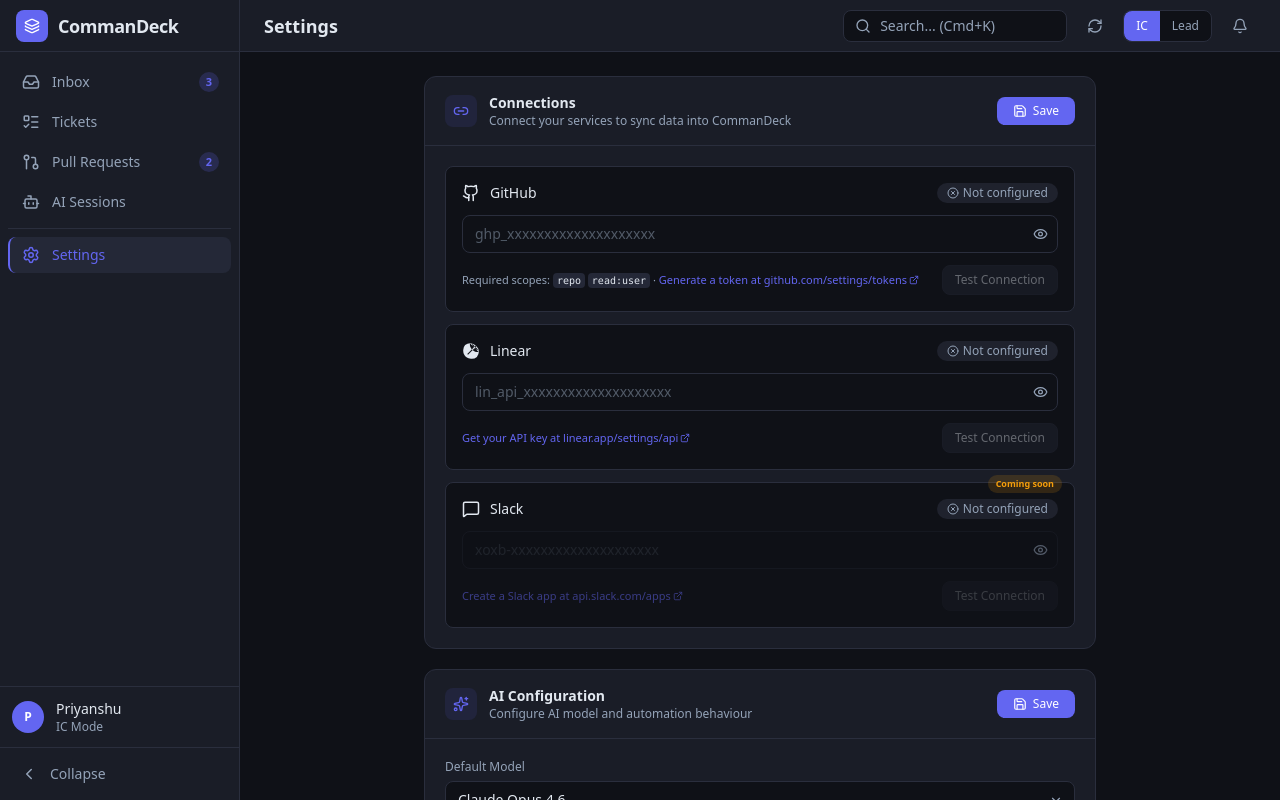
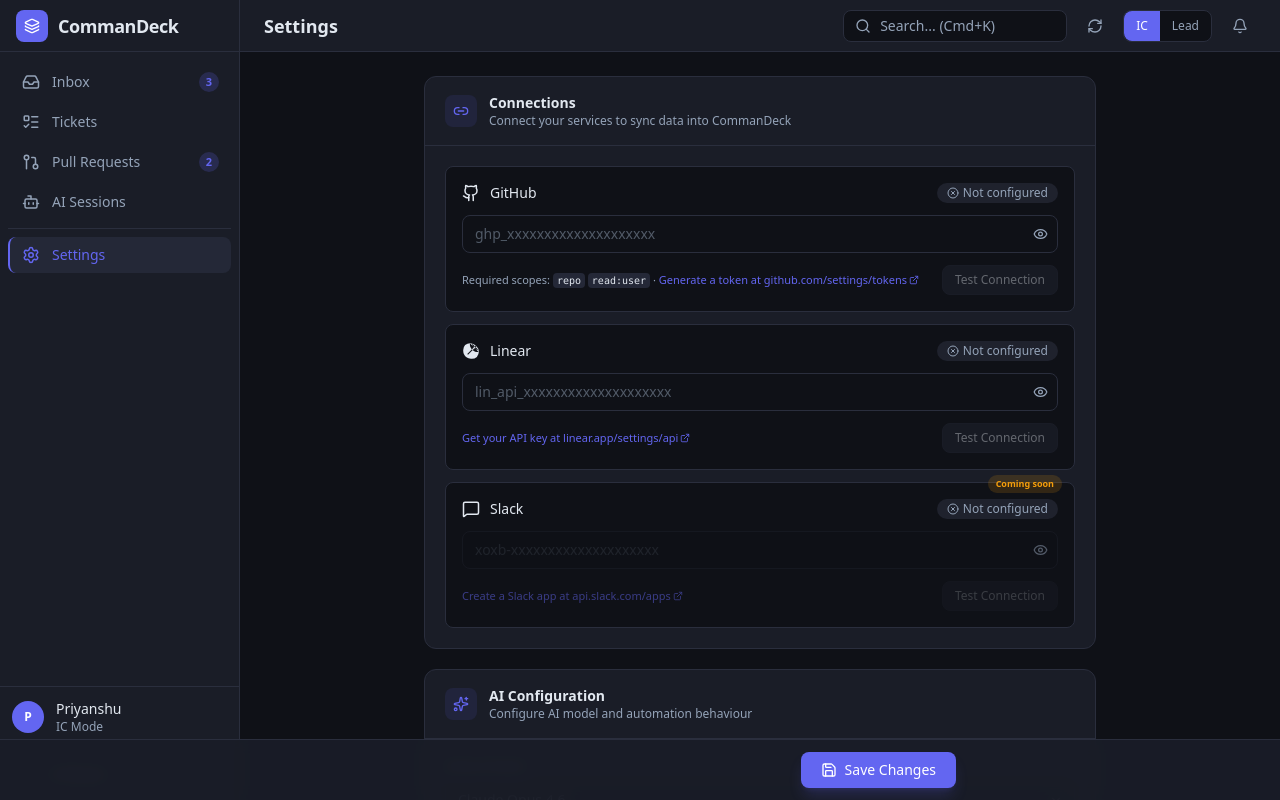
Before and after one commit to Priyans-hu/commandeck, a React (Vite) app: page /settings in a window 1280 px wide. Built offline with nearby package versions, Linux system fonts and the light colour scheme.

Commit message:
Replace per-section saves with global save button in settings

```diff
--- a/src/components/views/SettingsView.tsx
+++ b/src/components/views/SettingsView.tsx
@@ -527,14 +527,28 @@
     setViewMode(localViewMode)
   }
 
+  const saveAll = () => {
+    saveConnections()
+    saveAI()
+    saveNotifications()
+    saveAppearance()
+    setSaved(true)
+  }
+
+  const [saved, setSaved] = useState(false)
+  useEffect(() => {
+    if (!saved) return
+    const t = setTimeout(() => setSaved(false), 2000)
+    return () => clearTimeout(t)
+  }, [saved])
+
   return (
-    <div className="mx-auto max-w-2xl space-y-5 pb-10">
+    <div className="mx-auto max-w-2xl space-y-5 pb-20">
       {/* Connections */}
       <SectionCard
         icon={Link2}
         title="Connections"
         description="Connect your services to sync data into CommanDeck"
-        onSave={saveConnections}
       >
         <div className="space-y-3">
           <ConnectionRow
@@ -580,7 +594,6 @@
         icon={Sparkles}
         title="AI Configuration"
         description="Configure AI model and automation behaviour"
-        onSave={saveAI}
       >
         <div className="space-y-4">
           {/* Model selector */}
@@ -674,7 +687,6 @@
         icon={Bell}
         title="Notifications"
         description="Choose which events trigger desktop notifications"
-        onSave={saveNotifications}
       >
         <div className="space-y-4">
           {!notifPermission && (
@@ -739,7 +751,6 @@
         icon={Palette}
         title="Appearance"
         description="Customize how CommanDeck looks and feels"
-        onSave={saveAppearance}
       >
         <div className="space-y-5">
           {/* Theme */}
@@ -865,6 +876,32 @@
           </div>
         </div>
       </SectionCard>
+
+      {/* Global save footer */}
+      <div className="fixed bottom-0 left-0 right-0 z-40 border-t border-border bg-surface-secondary/95 backdrop-blur-sm">
+        <div className="mx-auto flex max-w-2xl items-center justify-end px-5 py-3">
+          <button
+            onClick={saveAll}
+            className={`inline-flex items-center gap-2 rounded-lg px-5 py-2 text-sm font-medium transition-all duration-200 ${
+              saved
+                ? 'bg-success/15 text-success'
+                : 'bg-accent text-white shadow-lg shadow-accent/20 hover:bg-accent-hover'
+            }`}
+          >
+            {saved ? (
+              <>
+                <CheckCircle2 size={16} />
+                Saved
+              </>
+            ) : (
+              <>
+                <Save size={16} />
+                Save Changes
+              </>
+            )}
+          </button>
+        </div>
+      </div>
     </div>
   )
 }
```
